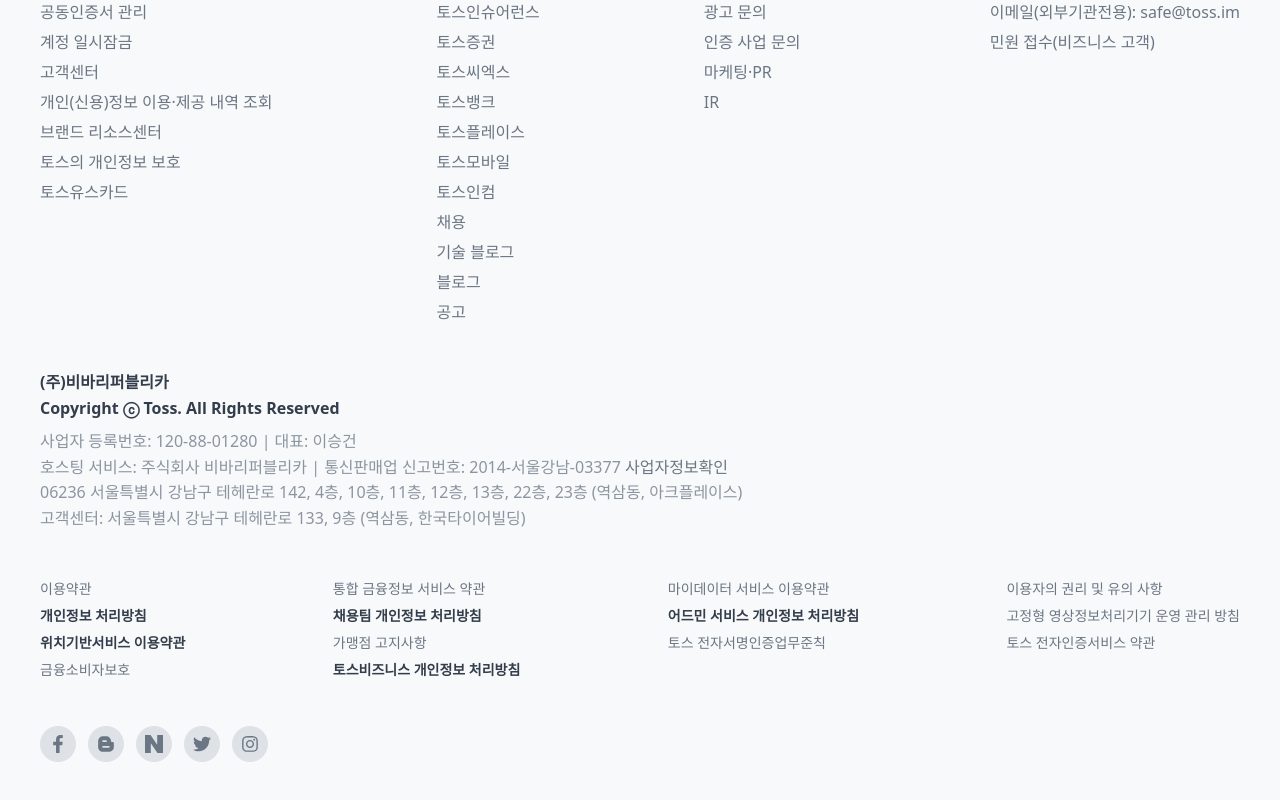
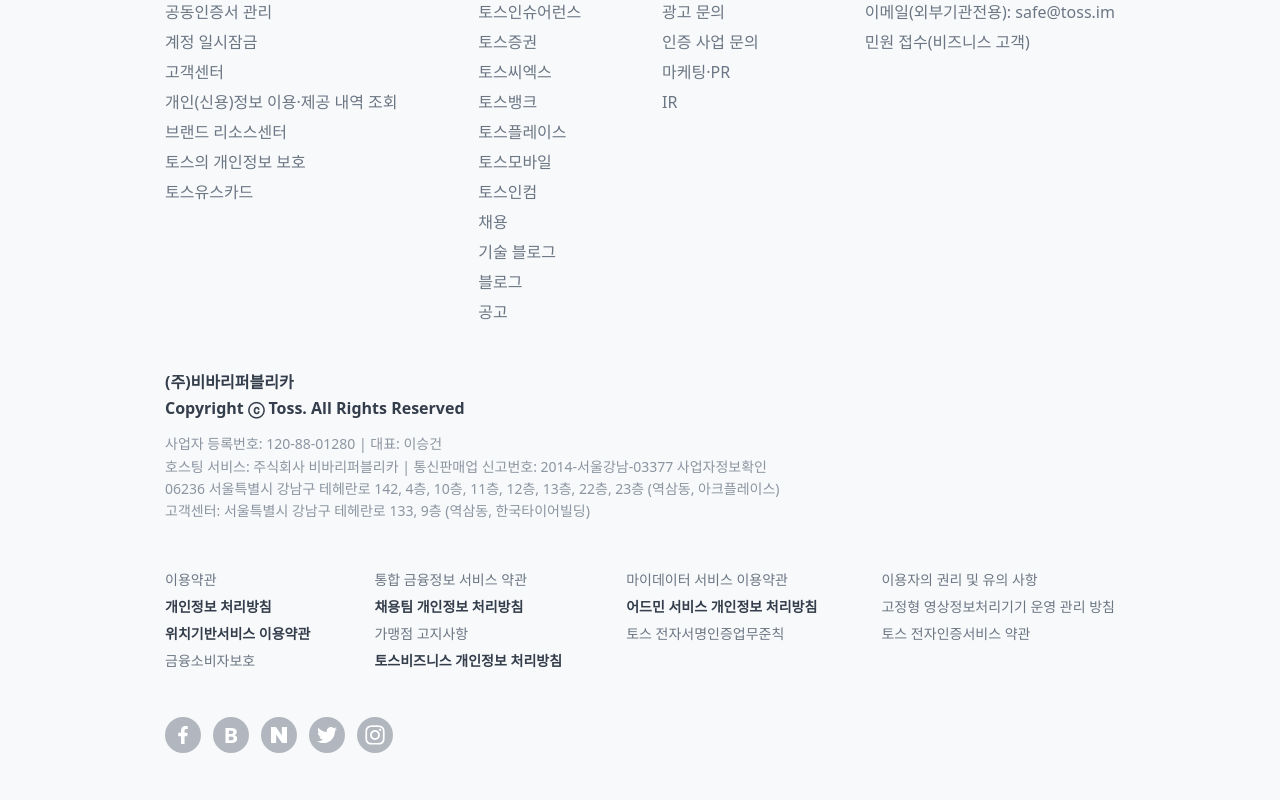
Before and after one commit to zuu3/TossCareersClone, a React (Vite) app: page / in a window 1280 px wide. Shown: the part 322-1122 px from the top of the page. Built offline with nearby package versions, Linux system fonts and the light colour scheme.

Commit message:
refactor(#6) :: 푸터 디자인 수정

```diff
--- a/src/components/Footer/index.tsx
+++ b/src/components/Footer/index.tsx
@@ -1,5 +1,5 @@
 import * as S from './style'
-import { FaFacebookF, FaBloggerB, FaTwitter, FaInstagram } from 'react-icons/fa'
+import { FaFacebookF, FaTwitter, FaInstagram } from 'react-icons/fa'
 import { SiNaver } from 'react-icons/si'
 
 const GroupListMenus = [
@@ -69,10 +69,10 @@ export default function Footer() {
 
         <S.Links>
           <S.IconLink href="#" aria-label="Facebook"><FaFacebookF /></S.IconLink>
-          <S.IconLink href="#" aria-label="Blogger"><FaBloggerB /></S.IconLink>
-          <S.IconLink href="#" aria-label="Naver"><SiNaver /></S.IconLink>
-          <S.IconLink href="#" aria-label="Twitter"><FaTwitter /></S.IconLink>
-          <S.IconLink href="#" aria-label="Instagram"><FaInstagram /></S.IconLink>
+          <S.IconLink href="#" aria-label="Blogger" size={22}>B</S.IconLink>
+          <S.IconLink href="#" aria-label="Naver" size={16}><SiNaver /></S.IconLink>
+          <S.IconLink href="#" aria-label="Twitter" size={20}><FaTwitter /></S.IconLink>
+          <S.IconLink href="#" aria-label="Instagram" size={22}><FaInstagram /></S.IconLink>
         </S.Links>
       </S.Inner>
     </S.Wrapper>
--- a/src/components/Footer/style.ts
+++ b/src/components/Footer/style.ts
@@ -7,7 +7,7 @@ export const Wrapper = styled.footer`
   color: #6b7684;
 `
 export const Inner = styled.div`
-  max-width: 1200px;
+  max-width: 950px;
   margin: 0 auto;
 `
 export const GroupList = styled.div`
@@ -38,15 +38,16 @@ export const Address = styled.address`
   line-height: 1.6;
   margin-bottom: 40px;
   color: #8b95a1;
-  & span {
-    color: #6b7684;
-    cursor: pointer;
+
+  & div {
+    font-size: 14px;
   }
 `
-export const CompanyName = styled.div`
+export const CompanyName = styled.span`
   font-weight: bold;
   color: #333d4b;
-  margin-bottom: 8px;
+  display: block;
+  margin-bottom: 12px;
 `
 export const PolicyContainer = styled.div`
   display: flex;
@@ -76,16 +77,17 @@ export const Links = styled.div`
   justify-content: flex-start;
 `
 
-export const IconLink = styled.a`
+export const IconLink = styled.a<{ size?: number }>`
   display: inline-flex;
   align-items: center;
   justify-content: center;
-  background: #dee2e6;
+  background: #b2b7bf;
   width: 36px;
   height: 36px;
   border-radius: 50%;
-  color: #6b7684;
-  font-size: 18px;
+  color: #fff;
+  font-size: ${({ size }) => (size ? `${size}px` : '18px')};
+  font-weight: bold;
   text-decoration: none;
   &:hover {
     background: #ced4da;
```
